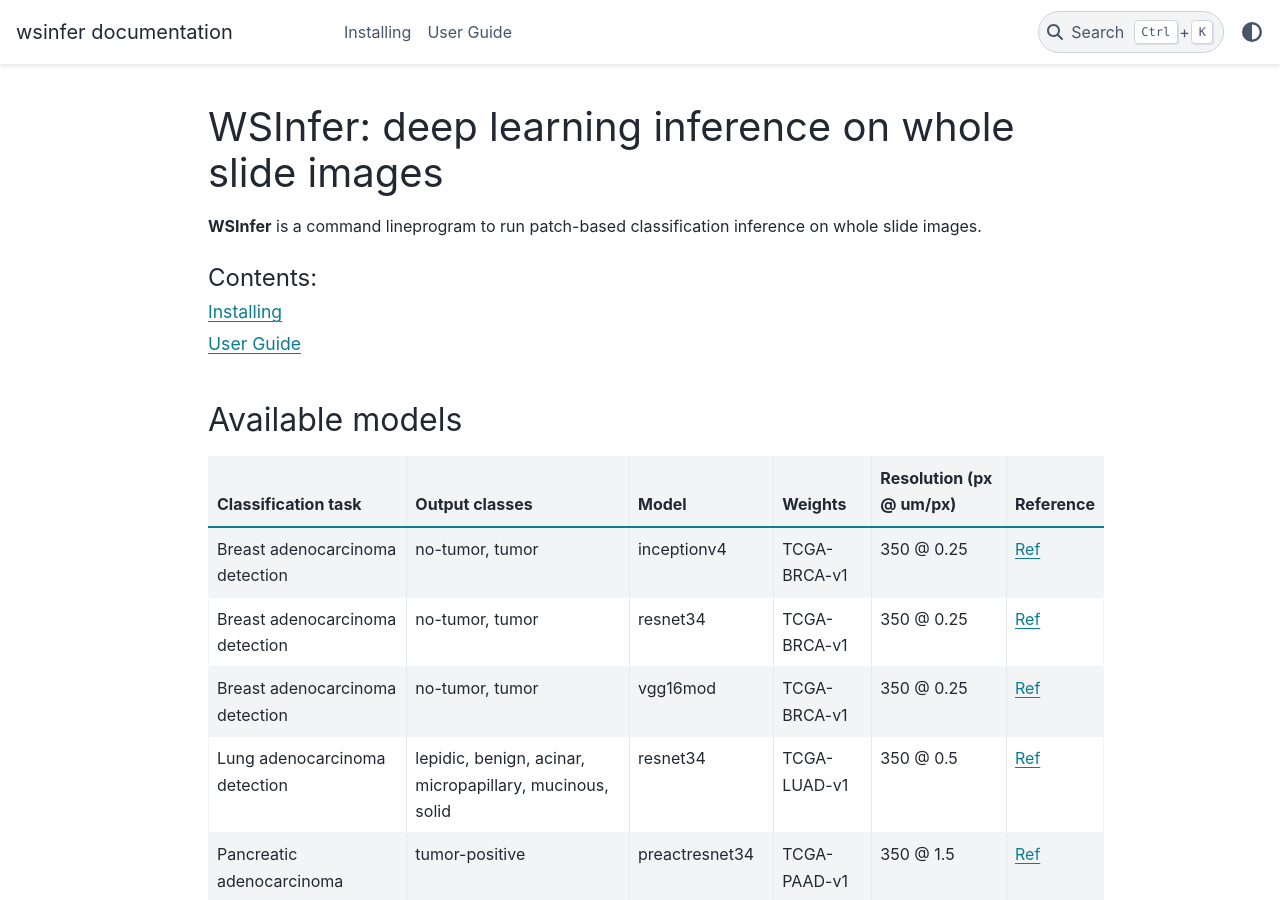
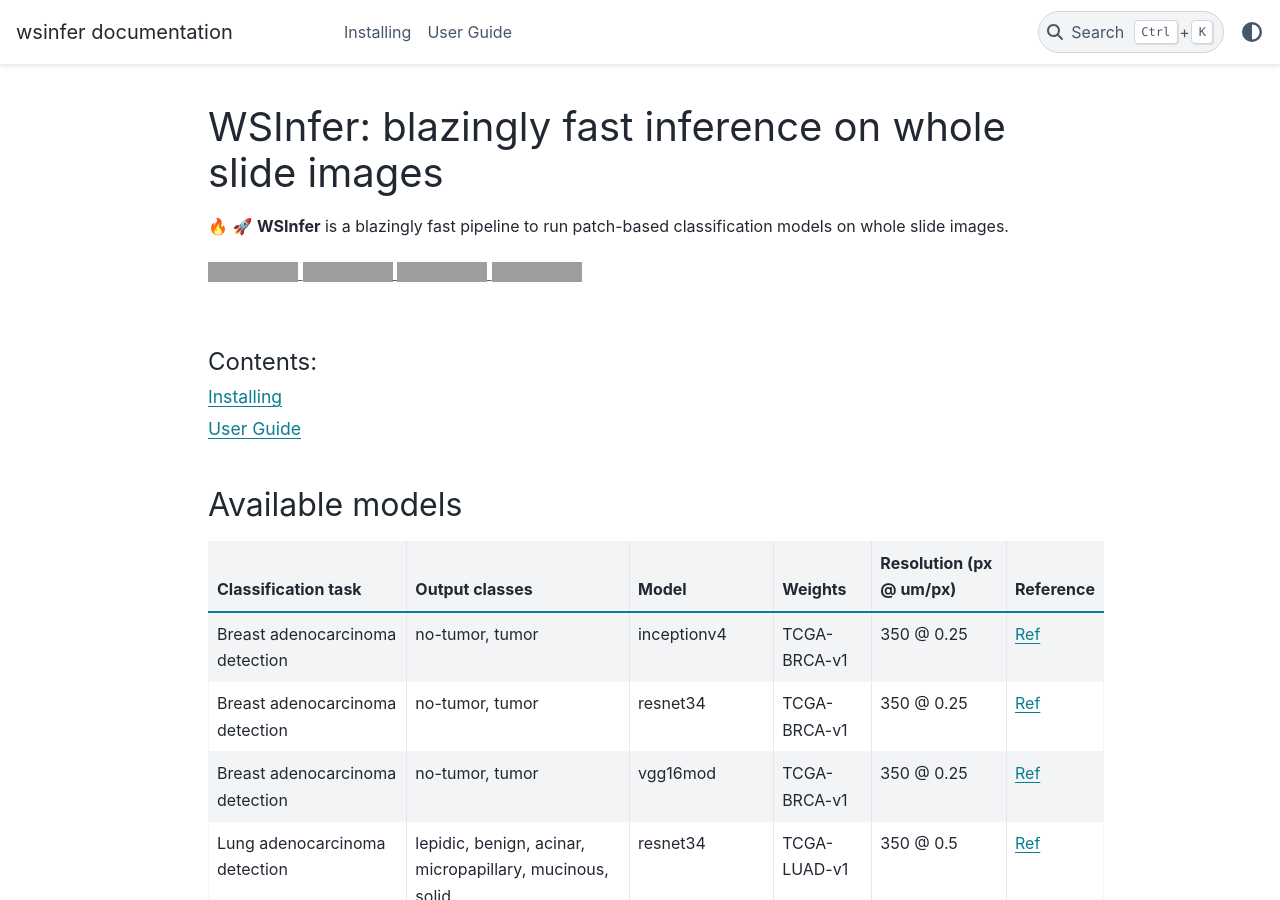
Before and after one commit to SBU-BMI/wsinfer, a Sphinx documentation site: the page built from docs/index.rst, in a window 1280 px wide and 900 px high. Built offline with Sphinx 7.4.7 and the PyData theme 0.15.4, drawn with Linux system fonts in a browser that asks for light colours; grey boxes are pictures that could not be loaded.

```diff
--- a/docs/index.rst
+++ b/docs/index.rst
@@ -1,10 +1,25 @@
 :html_theme.sidebar_secondary.remove:
 
-WSInfer: deep learning inference on whole slide images
-======================================================
+WSInfer: blazingly fast inference on whole slide images
+=======================================================
 
-**WSInfer** is a command lineprogram to run patch-based classification inference on
-whole slide images.
+🔥 🚀 **WSInfer** is a blazingly fast pipeline to run patch-based classification models
+on whole slide images.
+
+.. image:: https://github.com/kaczmarj/wsinfer/actions/workflows/ci.yml/badge.svg
+   :alt: GitHub workflow status
+   :target: https://github.com/kaczmarj/wsinfer/actions/workflows/ci.yml
+.. image:: https://readthedocs.org/projects/wsinfer/badge/?version=latest
+  :alt: Documentation build status
+  :target: https://wsinfer.readthedocs.io/en/latest/?badge=latest
+.. image:: https://img.shields.io/pypi/v/wsinfer.svg
+  :alt: PyPI version
+  :target: https://pypi.org/project/wsinfer/
+.. image:: https://img.shields.io/pypi/pyversions/wsinfer
+  :alt: Supported Python versions
+  :target: https://pypi.org/project/wsinfer/
+
+|
 
 .. toctree::
    :maxdepth: 1
```
